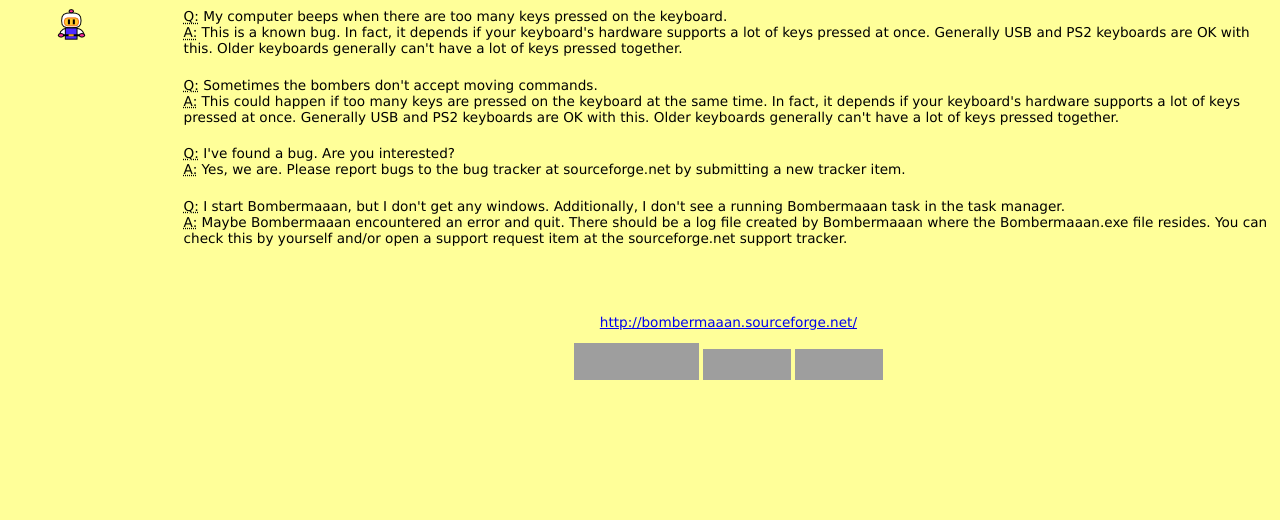
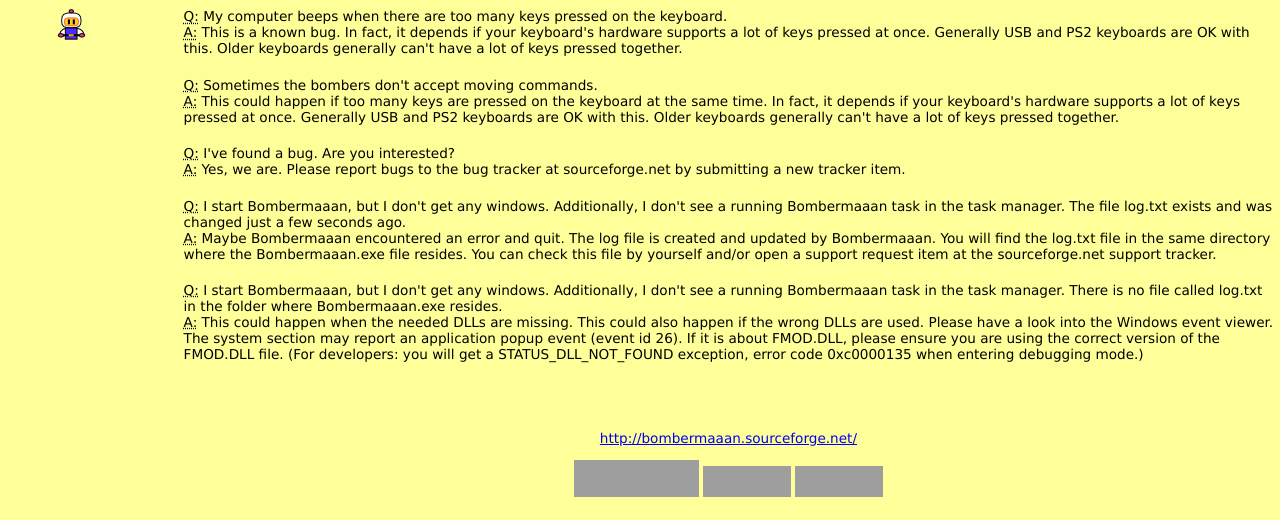
Before and after one commit to talregev/Bombermaaan, a PHP site: page /faq.php in a window 1280 px wide. Shown: the part 330-850 px from the top of the page. Before the commit the page ends 710 px from the top, so only its background shows below. Run offline with PHP 8.4, Linux system fonts and the light colour scheme; grey boxes are pictures that could not be loaded.

Commit message:
Added FAQ hint when using the wrong DLL files or DLL files are missing
git-svn-id: https://svn.code.sf.net/p/bombermaaan/code/trunk@142 7fe5b47a-8640-0410-b185-a85574715510

```diff
--- a/web/faq.php
+++ b/web/faq.php
@@ -58,8 +58,11 @@ _A( "This could happen if too many keys are pressed on the keyboard at the same
 _Q( "I've found a bug. Are you interested?" );
 _A( "Yes, we are. Please report bugs to the bug tracker at sourceforge.net by submitting a new tracker item." );
 
-_Q( "I start Bombermaaan, but I don't get any windows. Additionally, I don't see a running Bombermaaan task in the task manager." );
-_A( "Maybe Bombermaaan encountered an error and quit. There should be a log file created by Bombermaaan where the Bombermaaan.exe file resides. You can check this by yourself and/or open a support request item at the sourceforge.net support tracker." );
+_Q( "I start Bombermaaan, but I don't get any windows. Additionally, I don't see a running Bombermaaan task in the task manager. The file log.txt exists and was changed just a few seconds ago." );
+_A( "Maybe Bombermaaan encountered an error and quit. The log file is created and updated by Bombermaaan. You will find the log.txt file in the same directory where the Bombermaaan.exe file resides. You can check this file by yourself and/or open a support request item at the sourceforge.net support tracker." );
+
+_Q( "I start Bombermaaan, but I don't get any windows. Additionally, I don't see a running Bombermaaan task in the task manager. There is no file called log.txt in the folder where Bombermaaan.exe resides." );
+_A( "This could happen when the needed DLLs are missing. This could also happen if the wrong DLLs are used. Please have a look into the Windows event viewer. The system section may report an application popup event (event id 26). If it is about FMOD.DLL, please ensure you are using the correct version of the FMOD.DLL file. (For developers: you will get a STATUS_DLL_NOT_FOUND exception, error code 0xc0000135 when entering debugging mode.)" );
 
 ?>
 <?php
```
